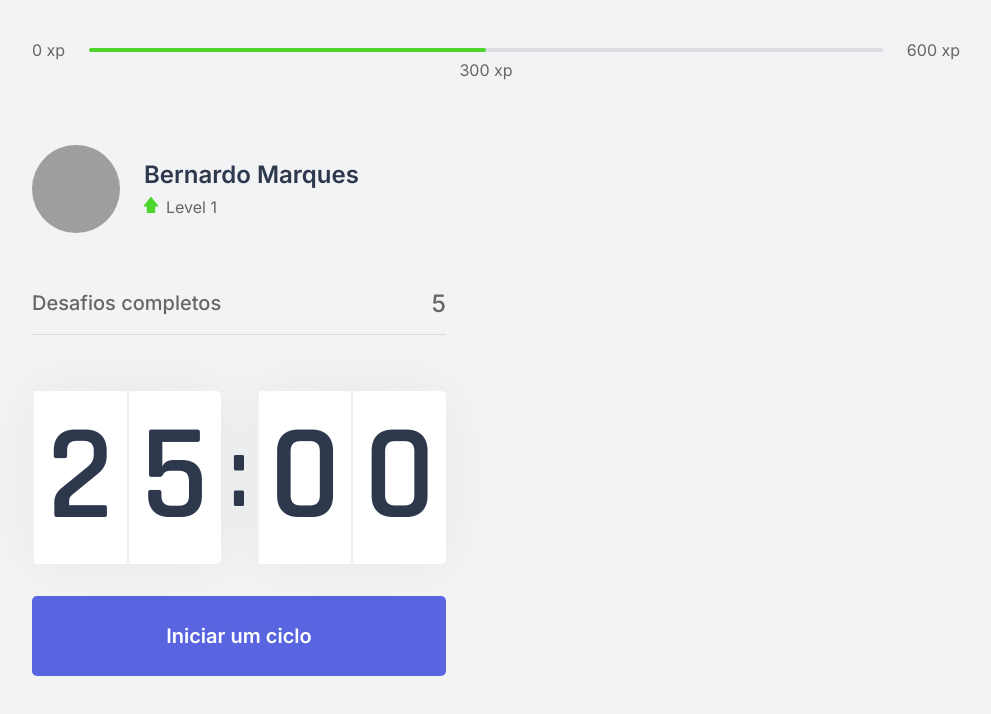
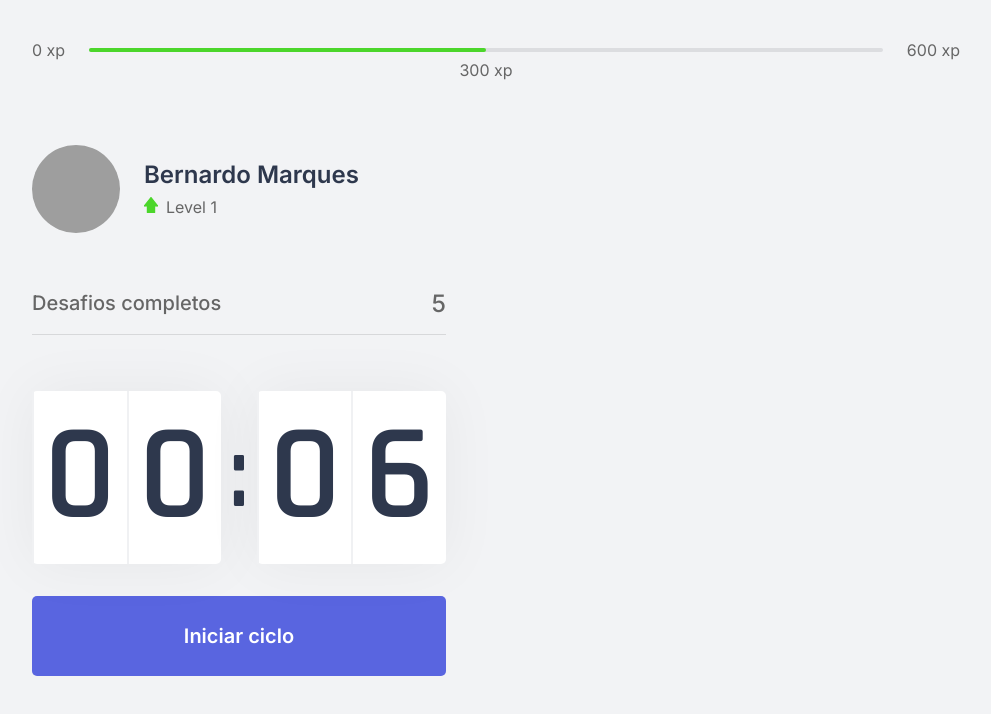
Before and after one commit to bermarques/move-it, a Next.js app: page / in a window 1280 px wide. Shown: the top 714 px of the page, without its empty margins (144-1135 px from the left). Built offline with nearby package versions, Linux system fonts and the light colour scheme; grey boxes are pictures that could not be loaded.

Commit message:
chore: countdown timer now resets when stopped / feat: Countdown module finished

```diff
--- a/src/components/Countdown.tsx
+++ b/src/components/Countdown.tsx
@@ -1,9 +1,12 @@
 import { useState, useEffect } from "react";
 import styles from "../styles/components/Countdown.module.css";
 
+let countdownTimeout: NodeJS.Timeout;
+
 export function Countdown() {
-  const [time, setTime] = useState(25 * 60);
-  const [active, setActive] = useState(false);
+  const [time, setTime] = useState(0.1 * 60);
+  const [isActive, setIsActive] = useState(false);
+  const [hasFinished, setHasFinished] = useState(false);
 
   const minutes = Math.floor(time / 60);
   const seconds = time % 60;
@@ -12,16 +15,25 @@
   const [secondLeft, secondRight] = String(seconds).padStart(2, "0").split("");
 
   const startCountdown = () => {
-    setActive(true);
+    setIsActive(true);
+  };
+
+  const resetCountdown = () => {
+    clearTimeout(countdownTimeout);
+    setIsActive(false);
+    setTime(25 * 60);
   };
 
   useEffect(() => {
-    if (active && time > 0) {
-      setTimeout(() => {
+    if (isActive && time > 0) {
+      countdownTimeout = setTimeout(() => {
         setTime(time - 1);
       }, 1000);
+    } else if (isActive && time == 0) {
+      setHasFinished(true);
+      setIsActive(false);
     }
-  }, [active, time]);
+  }, [isActive, time]);
 
   return (
     <div>
@@ -37,13 +49,31 @@
         </div>
       </div>
 
+      {hasFinished ? (
+        <button disabled type="button" className={styles.countdownButton}>
+          Ciclo encerrado
+        </button>
+      ) : (
+        <>
+          {isActive ? (
+            <button
+              type="button"
+              className={`${styles.countdownButton} ${styles.countdownButtonActive}`}
+              onClick={resetCountdown}
+            >
+              Abandonar ciclo
+            </button>
+          ) : (
             <button
               type="button"
               className={styles.countdownButton}
               onClick={startCountdown}
             >
-        Iniciar um ciclo
+              Iniciar ciclo
             </button>
+          )}
+        </>
+      )}
     </div>
   );
 }
--- a/src/styles/components/Countdown.module.css
+++ b/src/styles/components/Countdown.module.css
@@ -59,6 +59,22 @@
   transition: background-color 0.2s;
 }
 
-.countdownButton:hover {
+.countdownButton:not(:disabled):hover {
   background: var(--blue-dark);
 }
+
+.countdownButtonActive {
+  background: var(--white);
+  color: var(--title);
+}
+
+.countdownButtonActive:not(:disabled):hover {
+  background: var(--red);
+  color: var(--white);
+}
+
+.countdownButton:disabled {
+  background: var(--white);
+  color: var(--text);
+  cursor: not-allowed
+}
```
Lines whose indentation alone changed are shown as unchanged.
